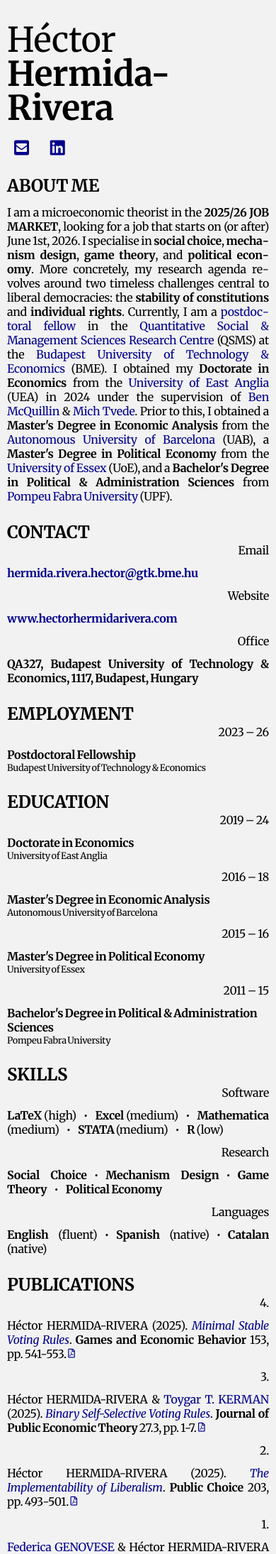
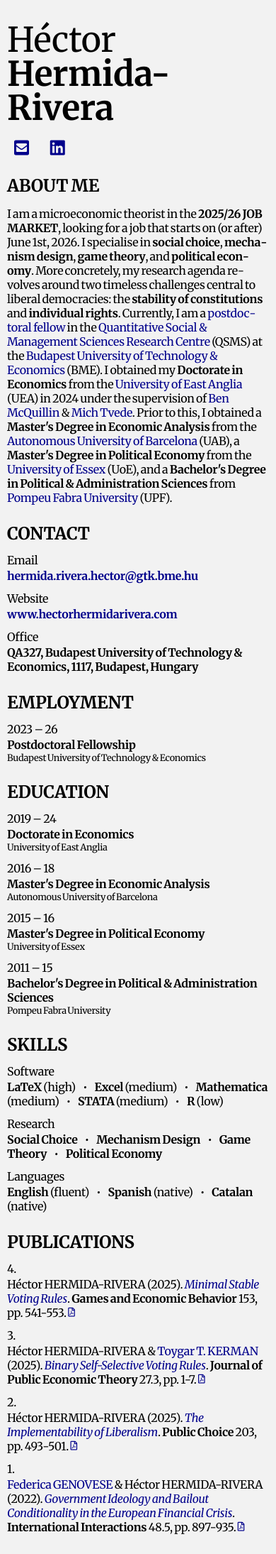
Before and after one commit to HectorHermidaRivera/hectorhermidarivera.github.io, a Jekyll site: the page built from index.md, in a window 390 px wide. Shown: the top 2189 px of the page at 71% size. Built offline with Jekyll 4.4.1, drawn with Linux system fonts in a browser that asks for light colours; a style sheet for code colours, icons or effects is not loaded.

Commit message:
Update style.css

```diff
--- a/assets/css/style.css
+++ b/assets/css/style.css
@@ -356,7 +356,6 @@ body {
   .sidebar {
     display: none !important;
   }
-
 .content {
     margin-left: 0 !important;
     margin-right: 0 !important;
@@ -370,21 +369,16 @@ body {
 }
 
 @media (max-width: 799px) {
-  /* Headers */
 .main-name,
   .name-title {
     padding-left: 0 !important;   /* remove extra left padding */
-    text-align: left;             /* left-align headers */
+    text-align: left;             /* ensure header text is left-aligned */
   }
-
-  /* Icons row */
   .icon-row {
     margin-left: 0 !important;    /* align icons with left margin */
-    margin-top: 20px;             /* spacing above */
+    margin-top: 20px;                /* optional: adjust spacing above */
     justify-content: flex-start;  /* left-align icons */
   }
-
-  /* Content headers */
 .content h2,
 .content h3,
 .content h4,
@@ -394,67 +388,98 @@ body {
   padding-left: 0px;
   margin-bottom: 0px;
 }
-
-  /* Two-column layouts stacked in small screens */
   .two-column,
   .two-column-2rows,
   .two-column-3rows {
     display: grid;
     grid-template-columns: 1fr;
-    row-gap: 12px; /* consistent vertical spacing between all rows */
+    gap: 0;
   }
 
-  /* Remove all top/bottom margins from children */
+  /* Space before each entry */
   .two-column .label,
-  .two-column .value,
   .two-column-2rows .label,
-  .two-column-2rows .value,
-  .two-column-3rows .label,
-  .two-column-3rows .value {
-    margin: 0;
+  .two-column-3rows .label {
+    text-align: left;
+    width: 100%;
+    margin-top: 12px;   /* vertical space above */
+    margin-bottom: 2px; /* small space between label and value */
   }
 
-  /* Stack rows inside top-row for 2-rows layout */
+  /* Space after each entry */
+  .two-column .value,
+  .two-column-2rows .value,
+  .two-column-3rows .value {
+    text-align: left;
+    width: 100%;
+    margin-top: 0;
+    margin-bottom: 0px; /* vertical space below */
+  }
 .two-column-2rows .top-row {
-    flex-direction: column;
-    align-items: flex-start;
+  flex-direction: column;       /* stack the course and university */
+  align-items: flex-start;      /* left-align */
 }
 .two-column-2rows .top-row span {
   width: 100%;
-    white-space: normal;
-    text-align: left;
+  white-space: normal;          /* allow wrapping */
+  text-align: left;             /* left-aligned when stacked */
+}
+ .two-column-3rows .top-row {
+    flex-direction: column;    /* stack course and university */
+    align-items: flex-start;   /* left-align everything */
   }
 
-  /* Stack rows inside top-row for 3-rows layout */
-  .two-column-3rows .top-row {
+  .two-column-3rows .top-row .institution {
+    text-align: left !important;  /* ensure left-aligned */
+    margin-top: 4px;              /* optional spacing above university */
+    width: 100%;                  /* take full width */
+  }
+
+  .two-column-3rows .top-row .course {
+    width: 100%;                  /* take full width */
+  }
+
+  /* Stack top-row items without extra space */
+  .two-column-3rows .value .top-row {
     flex-direction: column;
     align-items: flex-start;
-  }
-  .two-column-3rows .top-row .course,
-  .two-column-3rows .top-row .institution {
-    width: 100%;
-    text-align: left !important;
-    margin: 0;
+    gap: 2px; /* use small gap instead of relying on margins */
+    margin: 0; /* reset any margin on the row itself */
   }
 
-  /* Fill line adjustments */
+  /* Remove margins from children inside top-row */
+  .two-column-3rows .value .top-row > * {
+    margin: 0;
+    line-height: 1.2; /* optional: control spacing tightly */
+  }
+
+  /* Standardize spacing for second and third rows */
+  .two-column-3rows .value .second-row,
+  .two-column-3rows .value .third-row {
+    margin-top: 0;
+    margin-bottom: 2px; /* match .two-column-2rows */
+  }
+
  .fill-line {
     flex-direction: column;
-    align-items: flex-start;
+    align-items: flex-start; /* right-align all items */
   }
+
   .fill-line span {
     width: 100%;
     text-align: left;
-    white-space: normal;
+    white-space: normal; /* allow wrapping */
   }
-
-  /* Content margins */
+  .content {
+    margin-left: 0 !important;
+    padding-left: 1vw;
+  }
 .content {
     margin-left: 10px !important;
     margin-right: 10px !important;
     margin-bottom: 30px !important;
     padding-left: 0px;
-    padding-right: 0px;
+    padding-right: 0px;      /* add a little breathing room on the right */
     max-width: 100% !important;
     width: auto !important;
     box-sizing: border-box;
```
Lines whose indentation alone changed are shown as unchanged.
